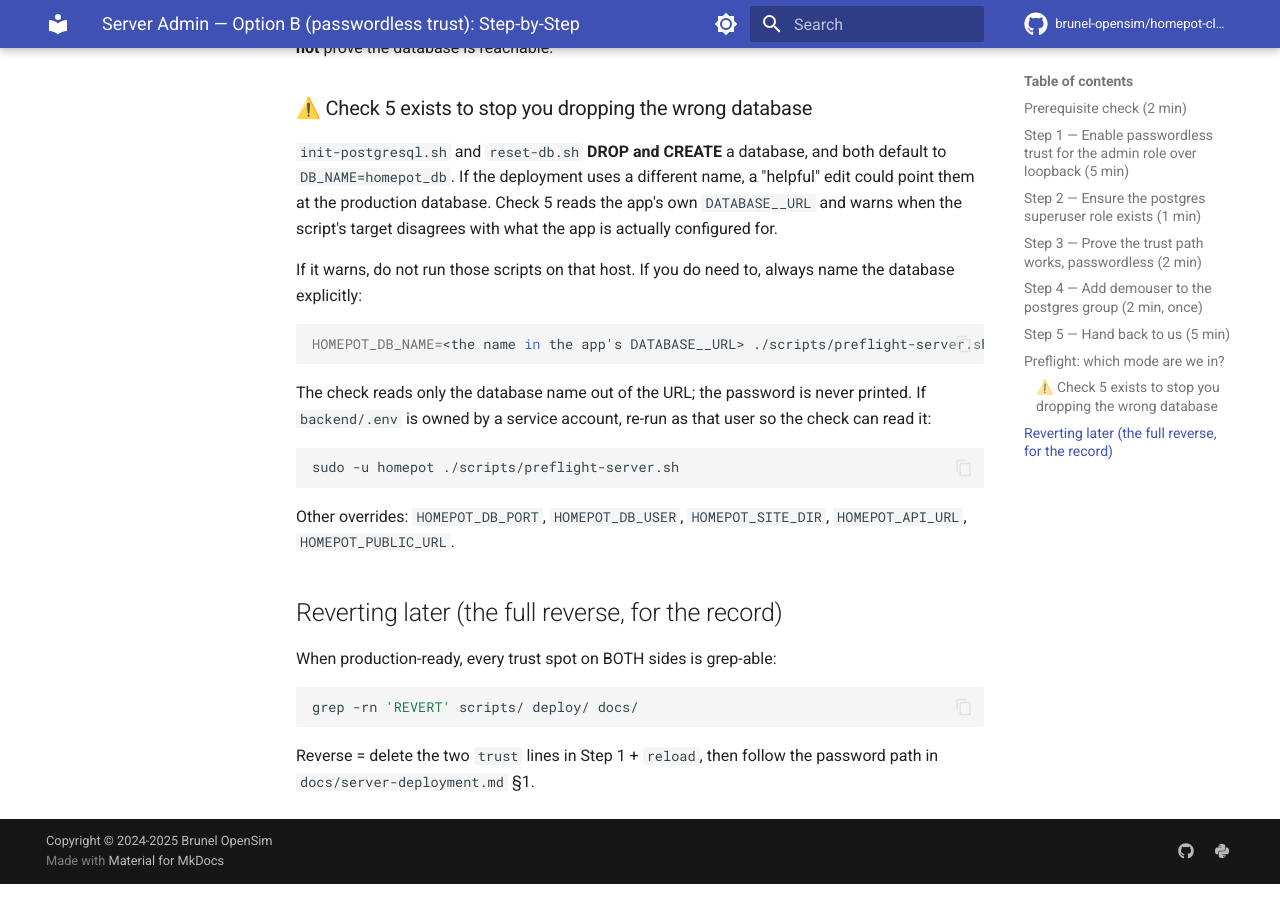
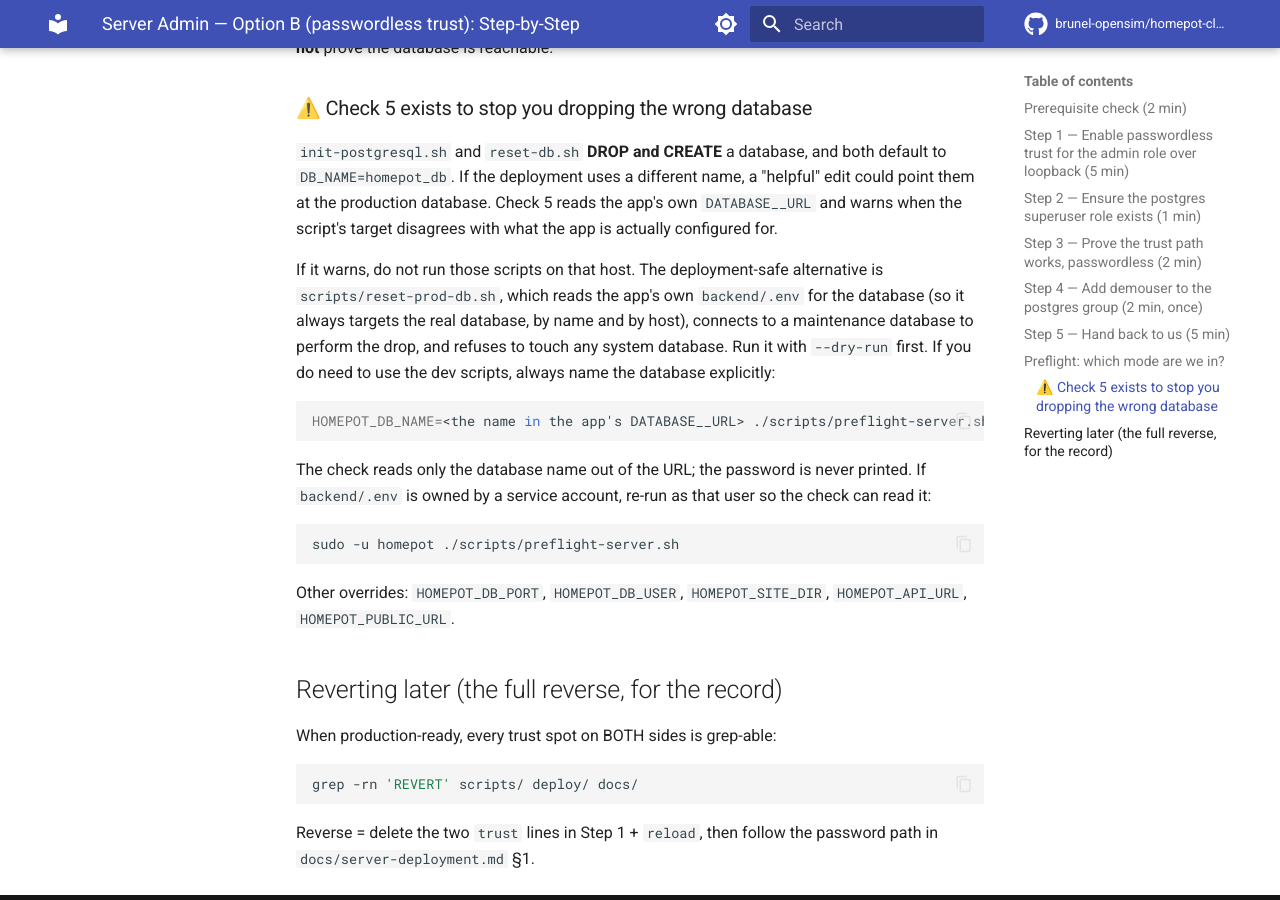
Before and after one commit to brunel-opensim/homepot-client, an MkDocs documentation site: the page built from docs/server-admin-option-b.md, in a window 1280 px wide and 900 px high, scrolled down 3543 px. Built offline with MkDocs 1.6.1 and Material for MkDocs 9.7.7, drawn with Linux system fonts in a browser that asks for light colours; comment, search, counter and statistics services are not loaded; the version menu is left out.

Commit message:
feat(scripts): deployment-safe database reset via reset-prod-db.sh (#484)
Add scripts/reset-prod-db.sh for repeatably dropping and recreating a deployed
HOMEPOT database, and a shared resolver (scripts/lib/db.sh) so the DB scripts
read backend/.env instead of silently targeting localhost/homepot_db.

The previous behaviour was the root cause of the split-host failures: every
script fell back to a hard-coded dev URL, so they pointed at a database host
and name that do not exist on a deployment. The resolver now falls back to the
deployment's own backend/.env, keeping explicit overrides on top.

- lib/db.sh: single source of truth for URL resolution:
  HOMEPOT_DB_URL > DATABASE__URL > DATABASE_URL > HOMEPOT_DB_* > backend/.env >
  dev default. Also derives a maintenance-database URL (DROP DATABASE cannot run
  while connected to the target) and describes the target without the password.
- reset-prod-db.sh: stop service, terminate connections, drop, recreate with
  the configured owner, start and verify the service, stamp alembic, re-seed
  accounts. Preflights connectivity and the CREATEDB grant and reports the exact
  one-line fix when either is missing; refuses system databases; requires a typed
  confirmation (or --yes); restarts a stopped service on any failure.
- query-db.sh / add-user.sh / seed-users.sh / upgrade-db.sh: use the shared
  resolver rather than per-script URL logic.
- scripts/README.md, docs/server-admin-option-b.md: document the new script and
  the resolution order.

````diff
--- a/docs/server-admin-option-b.md
+++ b/docs/server-admin-option-b.md
@@ -175,8 +175,12 @@
 app's own `DATABASE__URL` and warns when the script's target disagrees with what
 the app is actually configured for.
 
-If it warns, do not run those scripts on that host. If you do need to, always
-name the database explicitly:
+If it warns, do not run those scripts on that host. The deployment-safe
+alternative is `scripts/reset-prod-db.sh`, which reads the app's own
+`backend/.env` for the database (so it always targets the real database, by
+name and by host), connects to a maintenance database to perform the drop, and
+refuses to touch any system database. Run it with `--dry-run` first. If you do
+need to use the dev scripts, always name the database explicitly:
 
 ```bash
 HOMEPOT_DB_NAME=<the name in the app's DATABASE__URL> ./scripts/preflight-server.sh
````
Also changed, not shown: scripts/README.md (+42 -0 lines), 6 other files.
